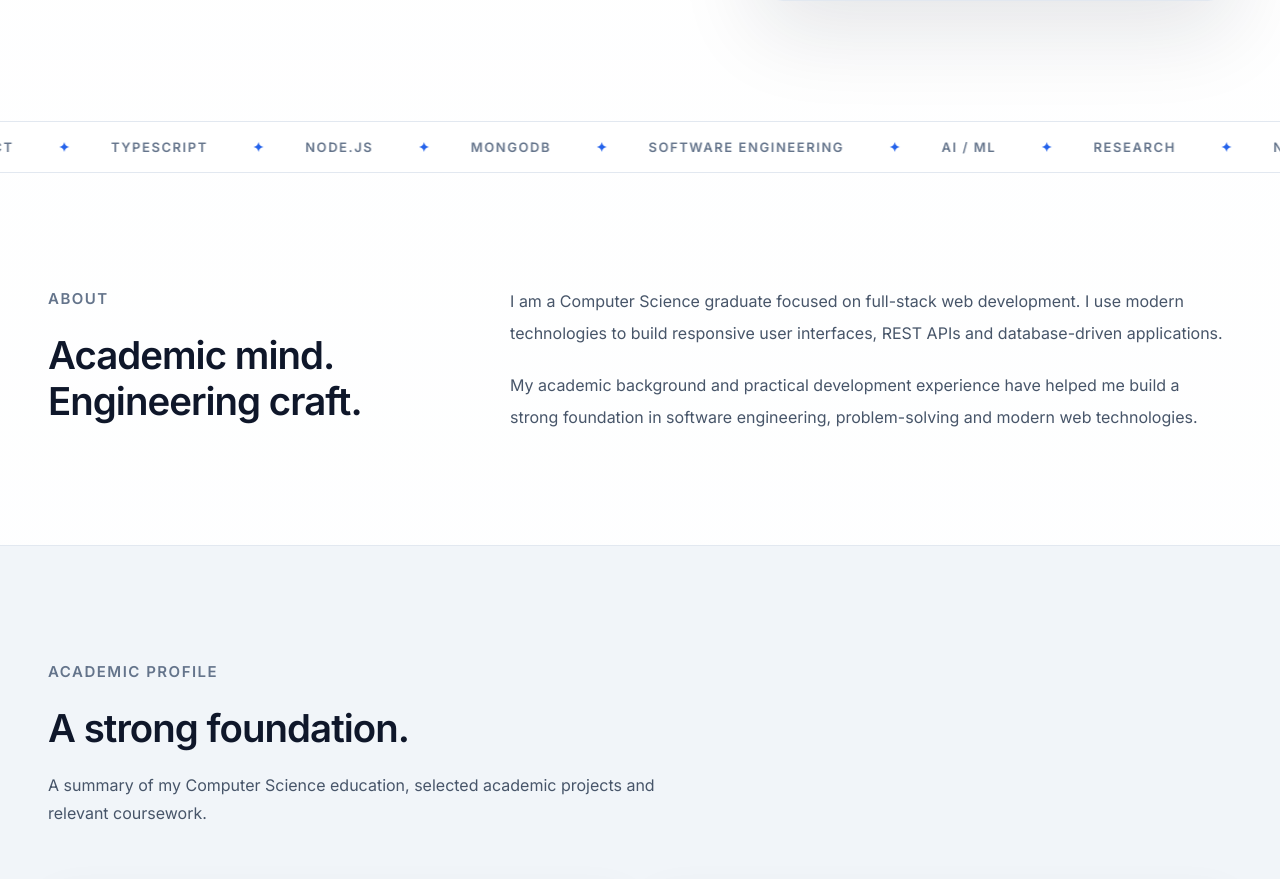
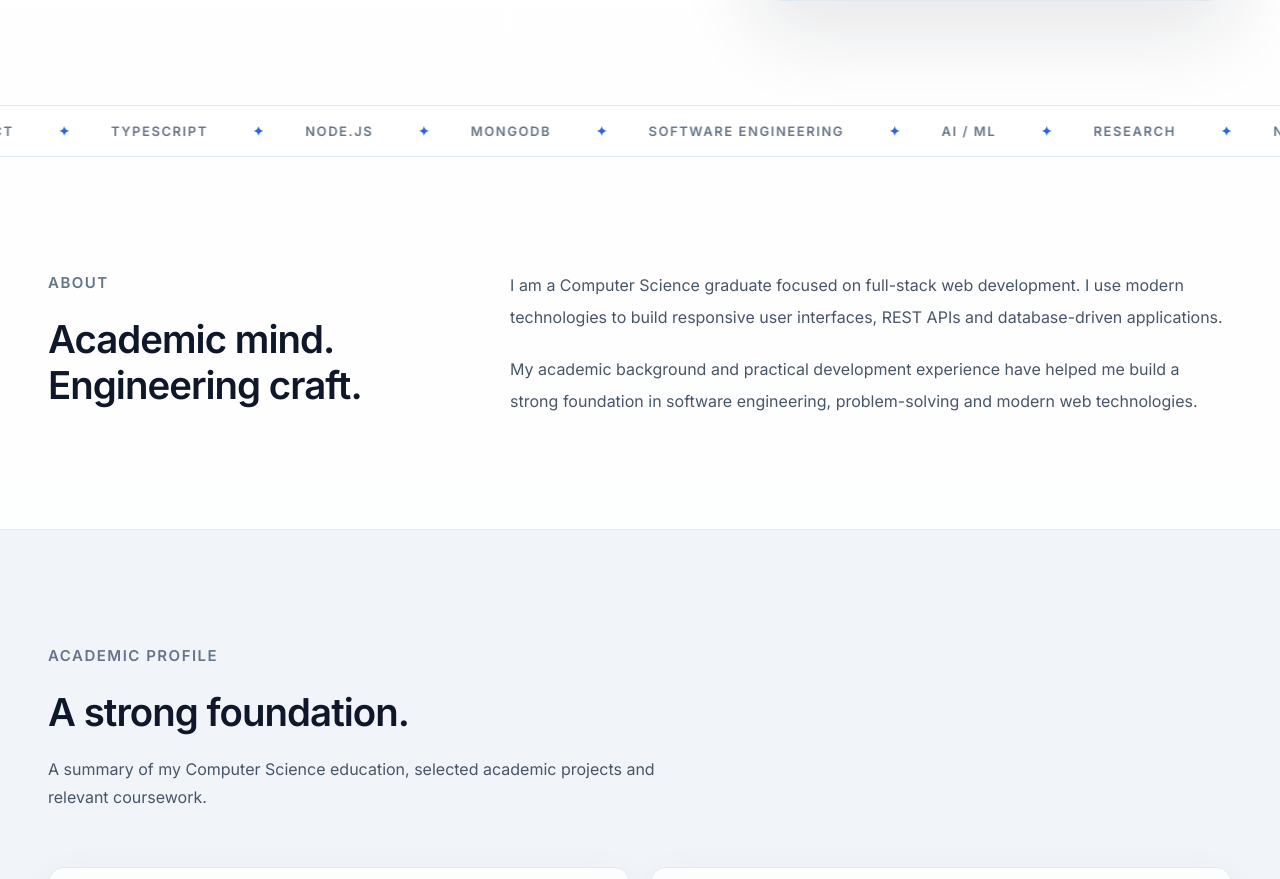
Before and after one commit to Mehedi1-SWE/portfolio, a Next.js app in the folder frontend/: page / in a window 1280 px wide. Shown: the part 800-1679 px from the top of the page. Built offline with nearby package versions, Linux system fonts and the light colour scheme; no server answers.

Commit message:
Move technology ticker slightly higher

```diff
--- a/frontend/components/Hero.tsx
+++ b/frontend/components/Hero.tsx
@@ -234,7 +234,7 @@ export function Hero() {
 
       {/* TECHNOLOGY MARQUEE */}
       <div
-        className="relative z-10 mt-12 mx-auto max-w-[1280px] overflow-hidden border-y border-[#E2E8F0] bg-white py-3.5"
+        className="relative z-10 mt-8 mx-auto max-w-[1280px] overflow-hidden border-y border-[#E2E8F0] bg-white py-3.5"
         aria-label="Technology highlights"
       >
         <div className="marquee flex w-max whitespace-nowrap">
```
